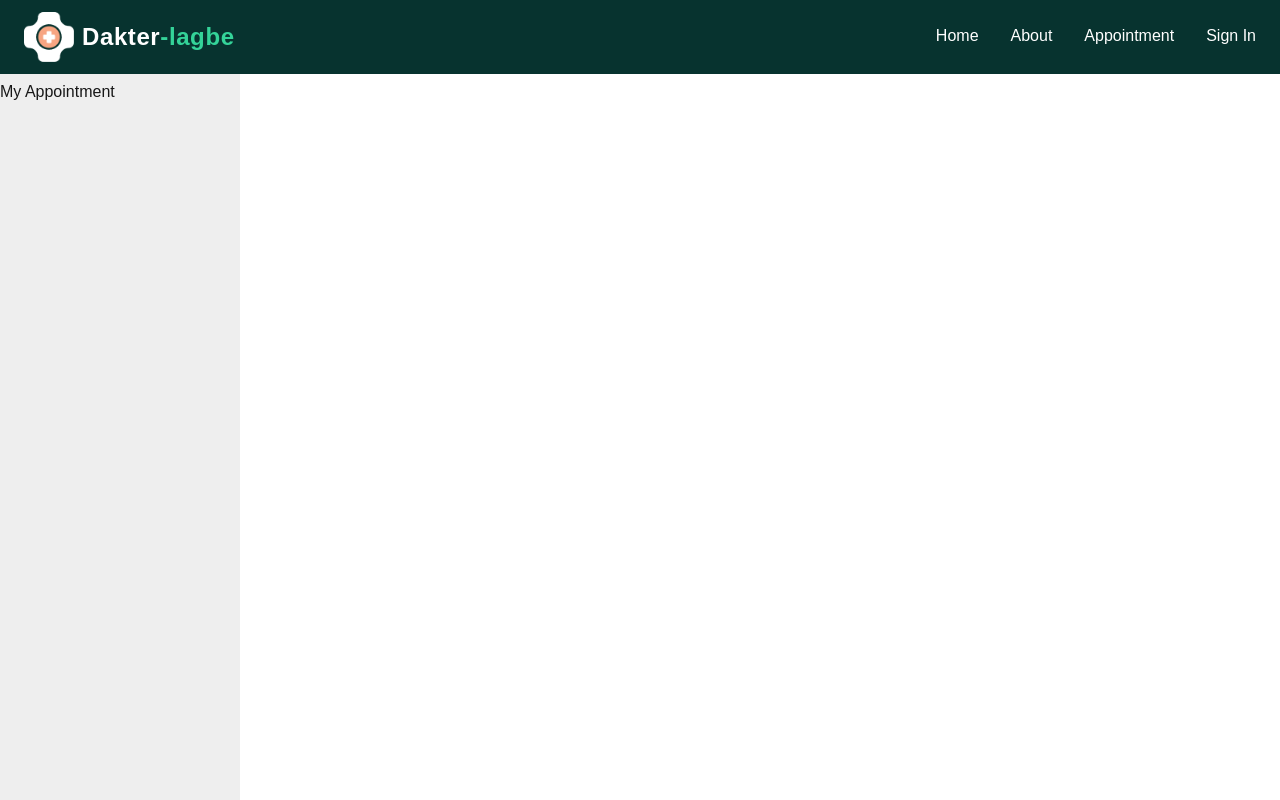
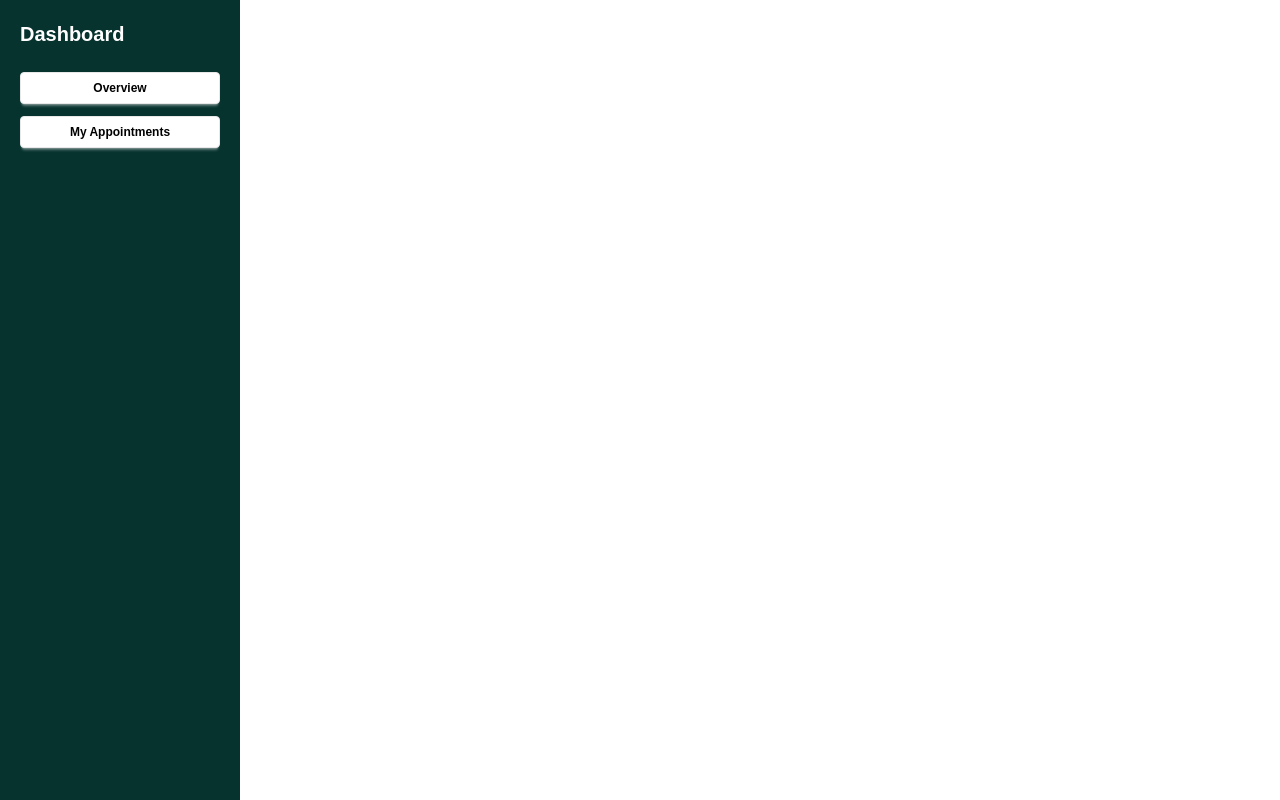
Before and after one commit to MujahidulIslam4541/Dakter-lagbe-client, a Next.js app: page /dashboard in a window 1280 px wide. Built offline with nearby package versions, Linux system fonts and the light colour scheme.

Commit message:
updated dashboard layOut

```diff
--- a/app/dashboard/layout.js
+++ b/app/dashboard/layout.js
@@ -4,7 +4,6 @@ import Navbar from "../components/navbar/page";
 export default function MainLayout({ children }) {
   return (
     <div className="">
-      <Navbar />
       <main className="min-h-screen">
         {children}
       </main>
--- a/app/dashboard/page.js
+++ b/app/dashboard/page.js
@@ -1,12 +1,47 @@
-const dashboard = () => {
+"use client";
+
+import { useState } from "react";
+import Link from "next/link";
+import { Menu, X } from "lucide-react"; // icons
+
+export default function DashboardLayout({ children }) {
+  const [open, setOpen] = useState(false);
+
   return (
-    <div className="flex ">
-      {/* left side */}
-      <div className="bg-base-300 min-h-screen w-60 py-20">
-        <button>My Appointment</button>
+    <div className="min-h-screen flex bg-base-100">
+
+      {/* Sidebar */}
+      <div
+        className={`bg-[#07332F] text-white p-5 w-60 min-h-screen fixed top-0 left-0 z-50 transform transition-transform duration-300
+          ${open ? "translate-x-0" : "-translate-x-full"}
+          md:translate-x-0`}
+      >
+        <h2 className="text-xl font-bold mb-6">Dashboard</h2>
+
+        <ul className="space-y-3">
+          <li>
+            <Link className="btn btn-sm w-full bg-white text-black" href="/dashboard">
+              Overview
+            </Link>
+          </li>
+          <li>
+            <Link className="btn btn-sm w-full bg-white text-black" href="/dashboard/appointments">
+              My Appointments
+            </Link>
+          </li>
+        </ul>
       </div>
+
+      {/* Mobile Toggle Button */}
+      <button
+        className="btn btn-sm md:hidden fixed top-3 left-3 z-50 bg-[#07332F] text-white border-none"
+        onClick={() => setOpen(!open)}
+      >
+        {open ? <X size={20} /> : <Menu size={20} />}
+      </button>
+
+      {/* Right Side Content */}
+      <div className="flex-1 md:ml-60 p-5">{children}</div>
     </div>
   );
-};
-
-export default dashboard;
+}
```
